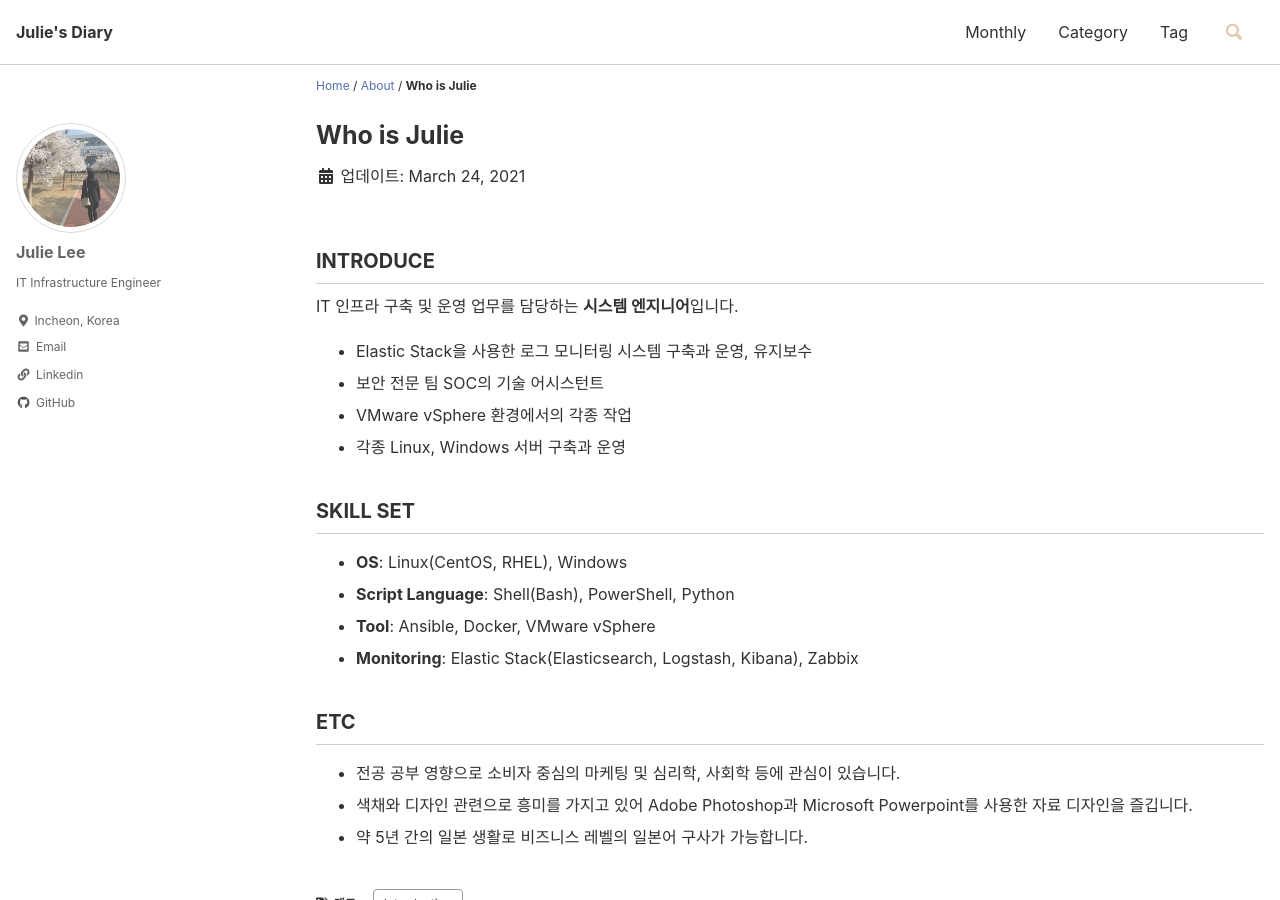
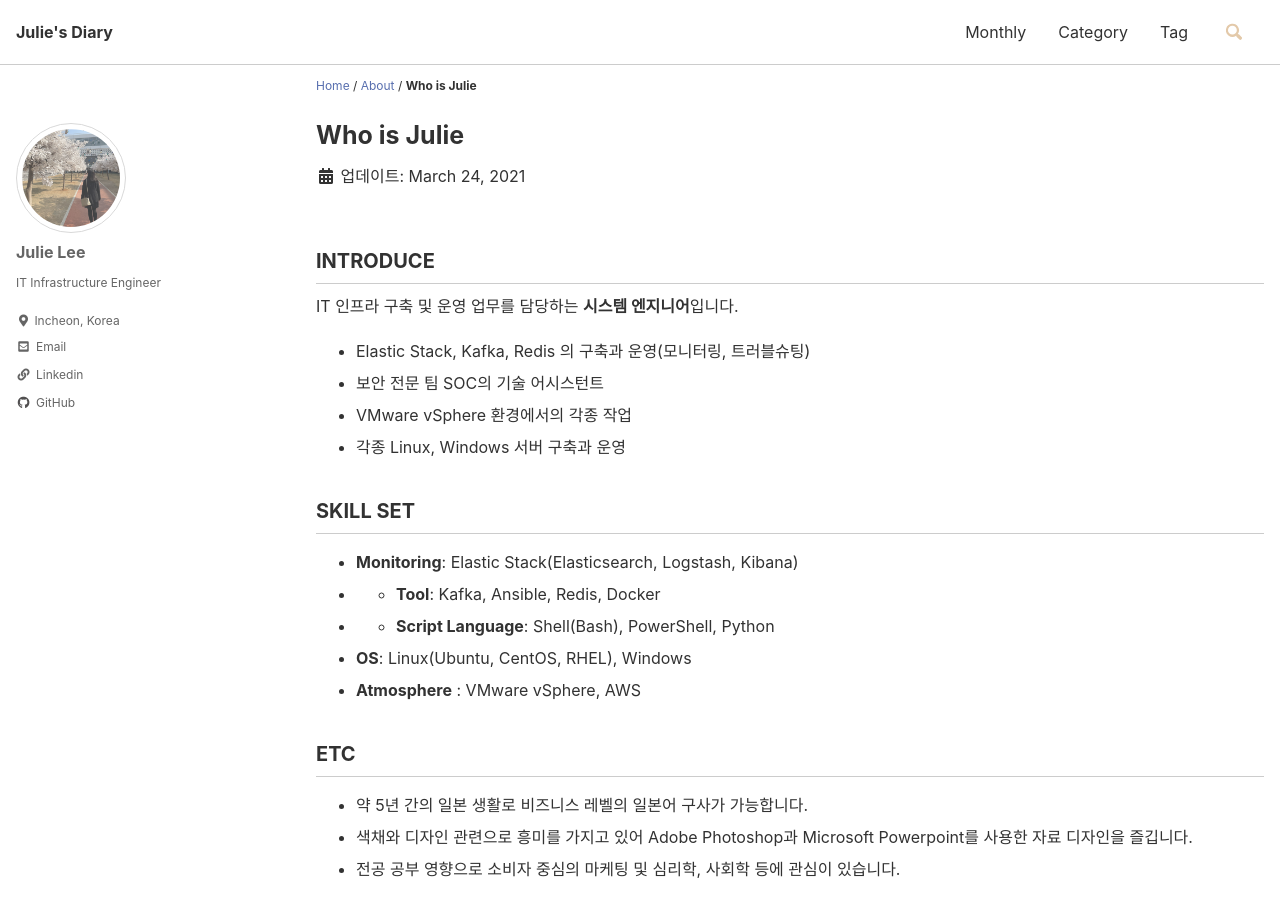
Before and after one commit to smilejulie0812/smilejulie0812.github.io, a Jekyll site: the page built from _posts/2021-03-24-introduction.md, in a window 1280 px wide and 900 px high. Built offline with Jekyll 4.4.1, drawn with Linux system fonts in a browser that asks for light colours; cached includes are drawn as plain includes.

Commit message:
Update 2021-03-24-introduction.md

```diff
--- a/_posts/2021-03-24-introduction.md
+++ b/_posts/2021-03-24-introduction.md
@@ -9,18 +9,19 @@ tags:
 ## INTRODUCE
 IT 인프라 구축 및 운영 업무를 담당하는 **시스템 엔지니어**입니다.
 
-* Elastic Stack을 사용한 로그 모니터링 시스템 구축과 운영, 유지보수
+* Elastic Stack, Kafka, Redis 의 구축과 운영(모니터링, 트러블슈팅)
 * 보안 전문 팀 SOC의 기술 어시스턴트
 * VMware vSphere 환경에서의 각종 작업
 * 각종 Linux, Windows 서버 구축과 운영
 
 ## SKILL SET
-* **OS**: Linux(CentOS, RHEL), Windows
-* **Script Language**: Shell(Bash), PowerShell, Python
-* **Tool**: Ansible, Docker, VMware vSphere
-* **Monitoring**: Elastic Stack(Elasticsearch, Logstash, Kibana), Zabbix
+* **Monitoring**: Elastic Stack(Elasticsearch, Logstash, Kibana)
+* * **Tool**: Kafka, Ansible, Redis, Docker
+* * **Script Language**: Shell(Bash), PowerShell, Python
+* **OS**: Linux(Ubuntu, CentOS, RHEL), Windows
+* **Atmosphere** : VMware vSphere, AWS
 
 ## ETC
+* 약 5년 간의 일본 생활로 비즈니스 레벨의 일본어 구사가 가능합니다.
+* 색채와 디자인 관련으로 흥미를 가지고 있어 Adobe Photoshop과 Microsoft Powerpoint를 사용한 자료 디자인을 즐깁니다.
 * 전공 공부 영향으로 소비자 중심의 마케팅 및 심리학, 사회학 등에 관심이 있습니다.
-* 색채와 디자인 관련으로 흥미를 가지고 있어 Adobe Photoshop과 Microsoft Powerpoint를 사용한 자료 디자인을 즐깁니다.
-* 약 5년 간의 일본 생활로 비즈니스 레벨의 일본어 구사가 가능합니다.
```
